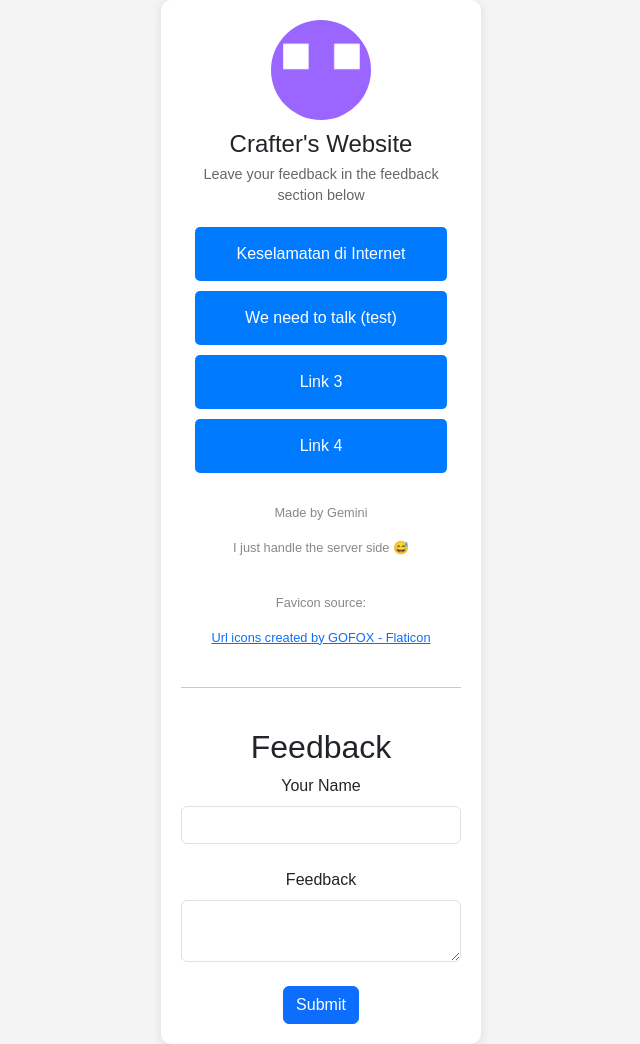
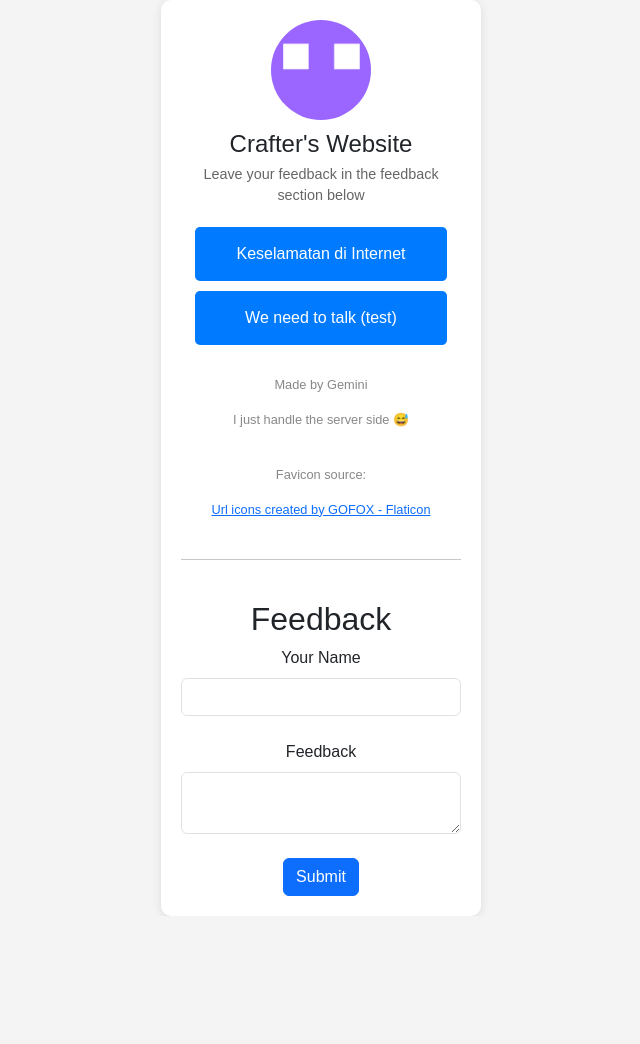
Before and after one commit to Irsyad1507/crafterwebsite, a Flask app: page / in a window 1280 px wide. Shown: the whole page, without its empty margins (319-959 px from the left). After the commit the page ends 916 px from the top, so only its background shows below. Run offline with Flask 3, Linux system fonts and the light colour scheme.

Commit message:
Removed placeholder links

```diff
--- a/app/templates/index.html
+++ b/app/templates/index.html
@@ -18,8 +18,6 @@
         <div class="links">
             <a href="https://keselamatan-di-internet.vercel.app/" class="link-button">Keselamatan di Internet</a>
             <a href="https://weneedtotalktest.vercel.app/" class="link-button">We need to talk (test)</a>
-            <a href="https://www.example.com/link3" class="link-button">Link 3</a>
-            <a href="https://www.example.com/link4" class="link-button">Link 4</a>
         </div>
         <div class="footer">
           <p>Made by Gemini</p>
```
